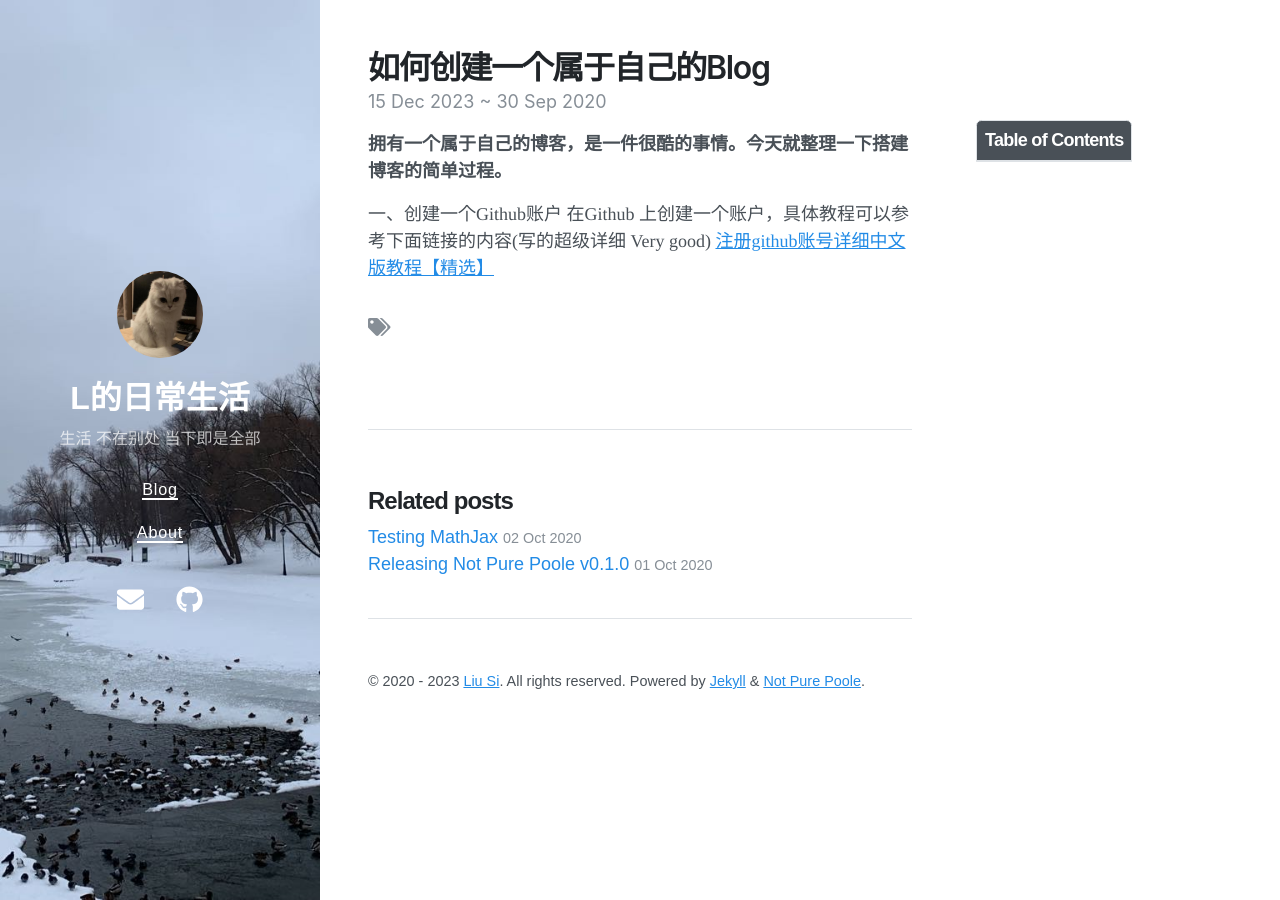
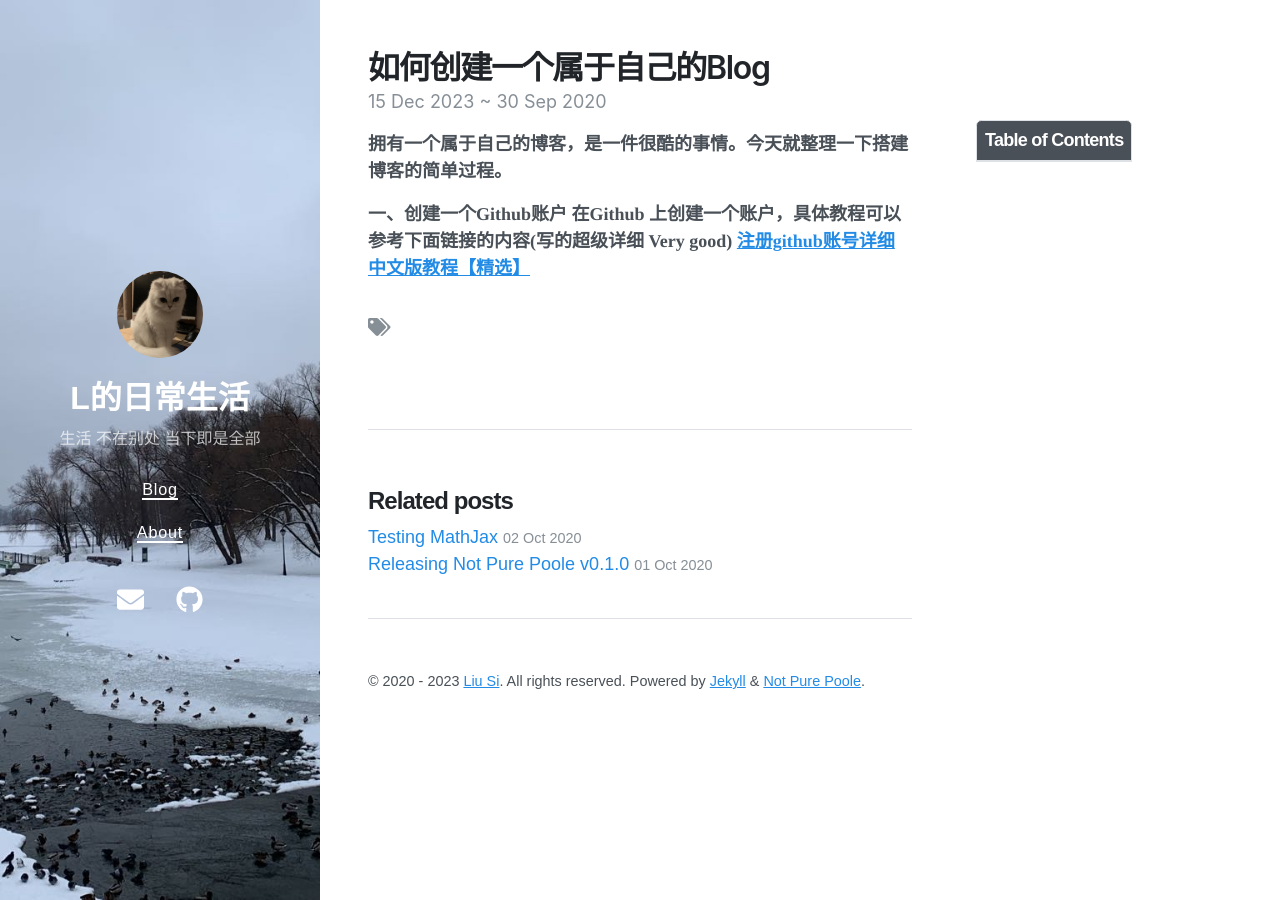
Before and after one commit to lsDailylife/lsDailylife.github.io, a Jekyll site: the page built from _posts/2020-09-29-welcome-to-not-pure-poole.md, in a window 1280 px wide. Built offline with Jekyll 4.4.1, drawn with Linux system fonts in a browser that asks for light colours; nearby versions of some CDN libraries.

```diff
--- a/_posts/2020-09-29-welcome-to-not-pure-poole.md
+++ b/_posts/2020-09-29-welcome-to-not-pure-poole.md
@@ -9,6 +9,6 @@ color: 'var(--base08)'
 ---
 **拥有一个属于自己的博客，是一件很酷的事情。今天就整理一下搭建博客的简单过程。**
 
-一、创建一个Github账户
+**一、创建一个Github账户
       在Github 上创建一个账户，具体教程可以参考下面链接的内容(写的超级详细 Very good)
-	  [注册github账号详细中文版教程【精选】](https://blog.csdn.net/weixin_45738527/article/details/105146064)
+	  [注册github账号详细中文版教程【精选】](https://blog.csdn.net/weixin_45738527/article/details/105146064)**
```
